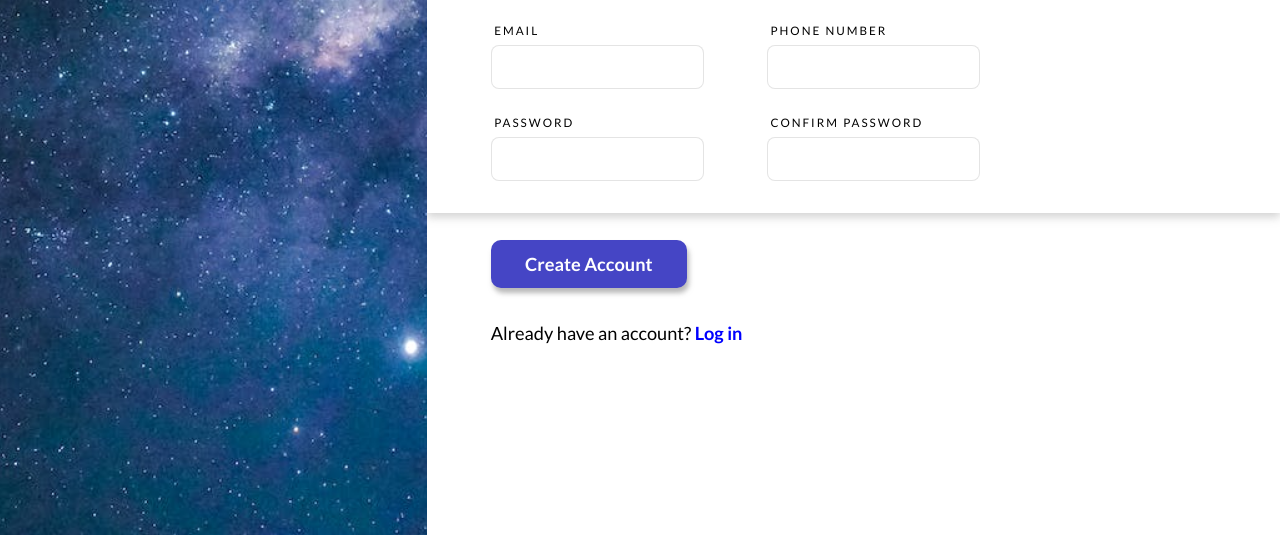
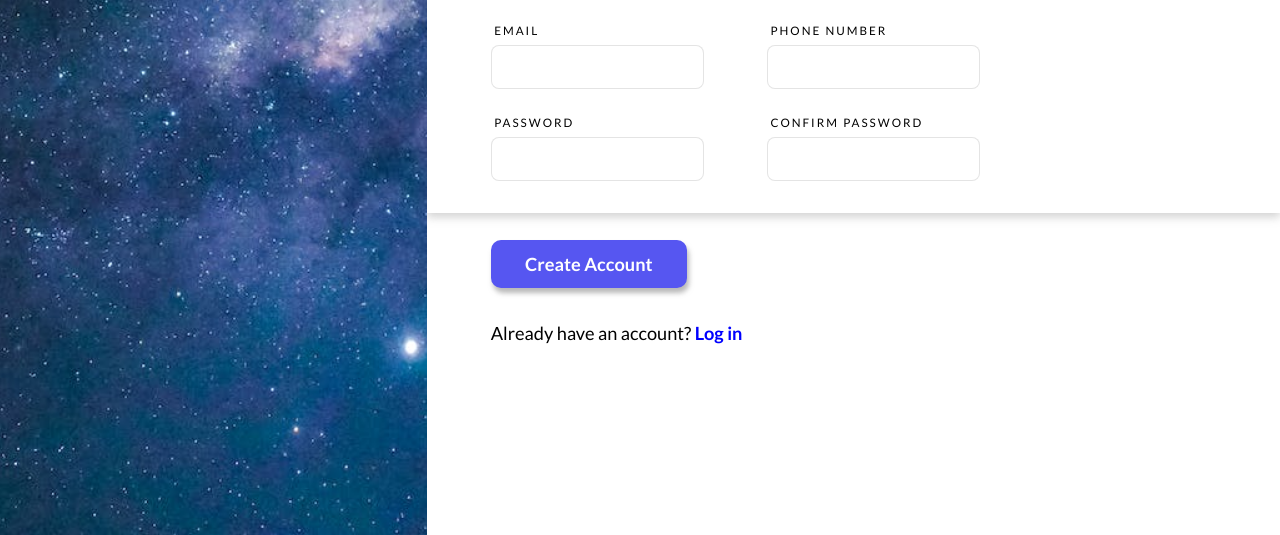
Before and after one commit to Jsbro98/Sign-up-Form, a website: page index.html in a window 1280 px wide. In both pictures the pointer is over the button "Create Account". Shown: the part 401-936 px from the top of the page. Drawn offline with Linux system fonts and the light colour scheme.

Commit message:
added hover and actie effects to button

```diff
--- a/style.css
+++ b/style.css
@@ -197,6 +197,14 @@ label {
 	border: 0;
 }
 
+.create-account-button:hover {
+	background-color: rgb(86, 86, 241);
+}
+
+.create-account-button:active {
+	background-color: rgb(52, 52, 149);
+}
+
 .log-in {
 	font-size: calc(.25vw + 15px);
 	margin-left: var(--form-padding);
```
